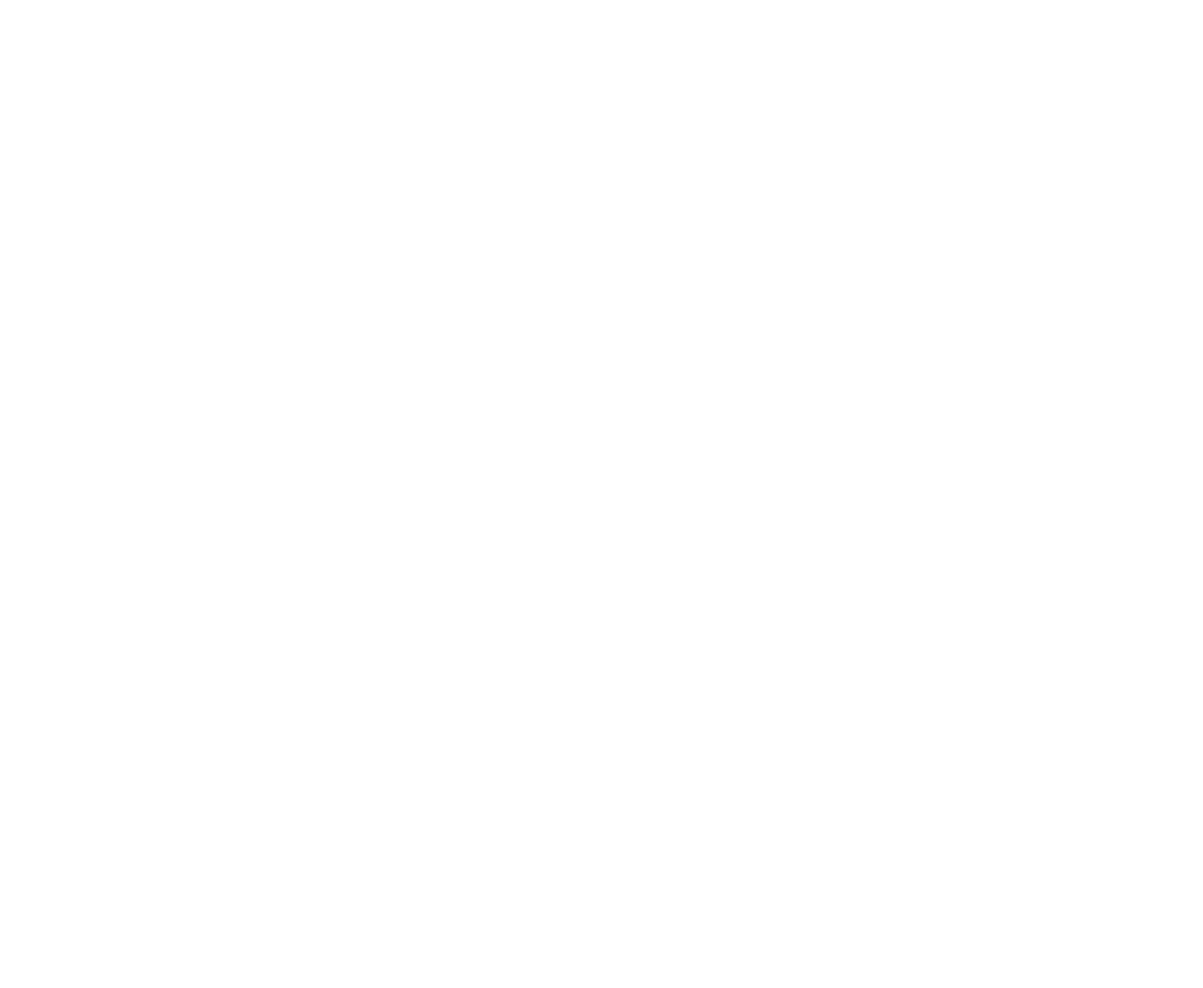
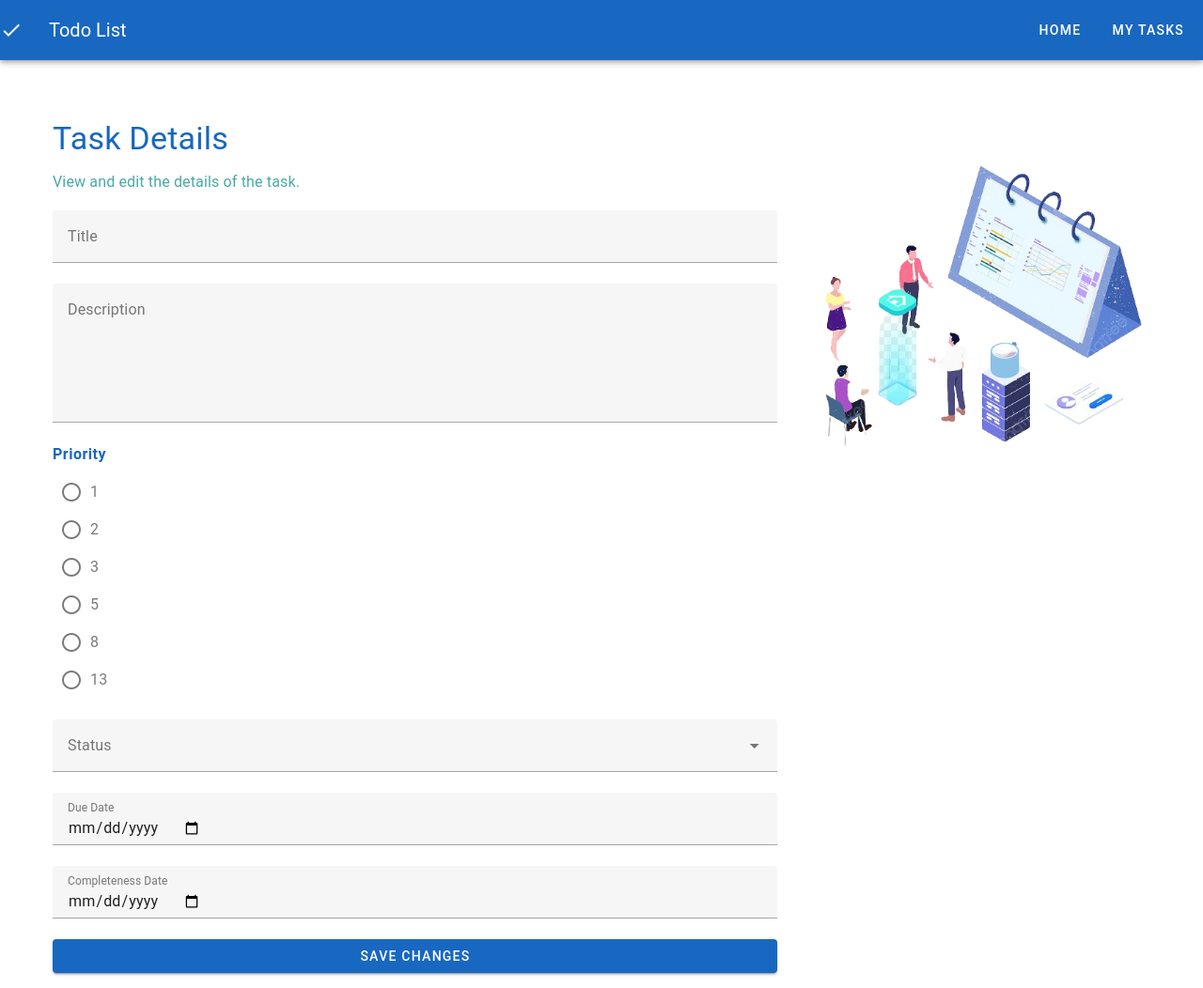
Before and after one commit to jrcfxx/NUXT---Todo-List, a Nuxt app: page /taskDetails in a window 1280 px wide. Before the commit this address had no page. Shown: the whole page at 94% size. Before the commit the page ends 800 px from the top, so only its background shows below. Built offline with nearby package versions, Linux system fonts and the light colour scheme.

Commit message:
Criando a página taskDetails e ajustando o redirecionamento da página

```diff
--- a/pages/mytasks.vue
+++ b/pages/mytasks.vue
@@ -74,7 +74,7 @@
       this.$router.push({ path: '/tasks' });
     },
     goToMyTasks() {
-      this.$router.push({ path: '/mytasks' });
+      this.$router.push({ path: '/myTasks' });
     },
     formatDate(dateString) {
       // format the date for display
--- a/pages/tasks.vue
+++ b/pages/taskDetails.vue
@@ -10,47 +10,43 @@
     </v-app-bar>
 
     <v-main>
-      <v-container id="home" class="mt-12">
+      <v-container id="task-details" class="mt-12">
         <v-row>
           <v-col cols="12" md="8">
             <div>
-              <h2 class="text-h4 mb-3 text-primary">What's new for today?</h2>
-              <p class="text-subtitle-1 mb-4 text-secondary">Fill out the fields to create the tasks.</p>
+              <h2 class="text-h4 mb-3 text-primary">Task Details</h2>
+              <p class="text-subtitle-1 mb-4 text-secondary">View and edit the details of the task.</p>
             </div>
 
             <v-form @submit.prevent>
               <v-text-field
                 label="Title"
                 placeholder="The title of the task"
-                required
               ></v-text-field>
 
               <v-textarea
                 label="Description"
                 placeholder="Enter the description of the task"
-                required
               ></v-textarea>
 
               <v-radio-group row>
                 <label class="text-body-1 mb-2 font-weight-bold text-primary">Priority</label>
-                <v-radio label="1" :value="1"></v-radio>
-                <v-radio label="2" :value="2"></v-radio>
-                <v-radio label="3" :value="3"></v-radio>
-                <v-radio label="5" :value="5"></v-radio>
-                <v-radio label="8" :value="8"></v-radio>
-                <v-radio label="13" :value="13"></v-radio>
+                <v-radio label="1" :value="1" ></v-radio>
+                <v-radio label="2" :value="2" ></v-radio>
+                <v-radio label="3" :value="3" ></v-radio>
+                <v-radio label="5" :value="5" ></v-radio>
+                <v-radio label="8" :value="8" ></v-radio>
+                <v-radio label="13" :value="13" ></v-radio>
               </v-radio-group>
 
               <v-select
                 :items="['Open', 'In Progress', 'Review', 'Hold', 'Closed']"
                 label="Status"
-                required
               ></v-select>
 
               <v-text-field
                 label="Due Date"
                 type="date"
-                required
               ></v-text-field>
 
               <v-text-field
@@ -58,7 +54,7 @@
                 type="date"
               ></v-text-field>
 
-              <v-btn color="primary" dark type="submit" block>Submit</v-btn>
+              <v-btn color="primary" dark type="submit" block>Save Changes</v-btn>
             </v-form>
           </v-col>
 
@@ -78,7 +74,7 @@
       this.$router.push({ path: '/tasks' });
     },
     goToMyTasks() {
-      this.$router.push({ path: '/mytasks' });
+      this.$router.push({ path: '/myTasks' });
     },
   },
 };
```
